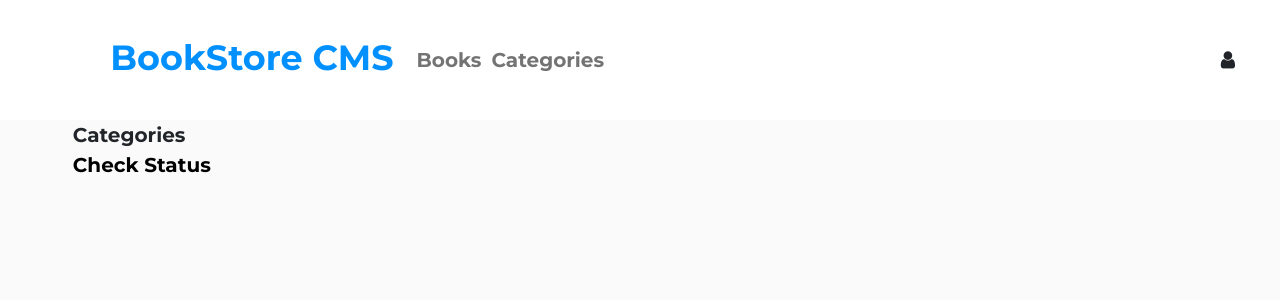
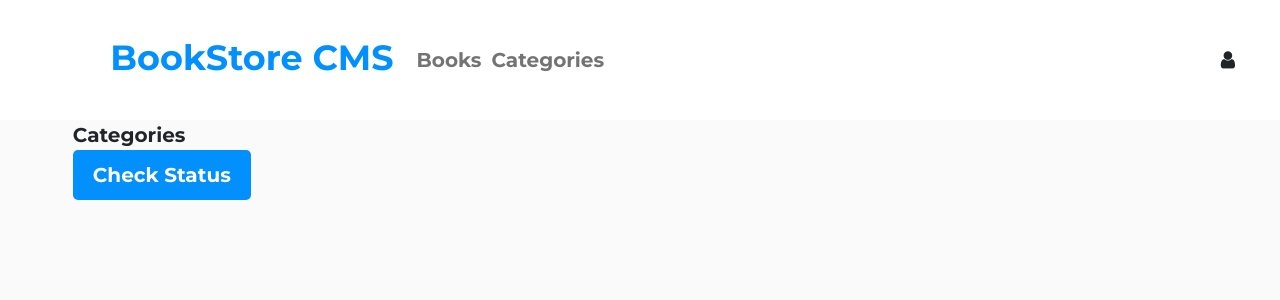
Before and after one commit to fernando-silvabr66/Bookstore, a React (Create React App) app: page /Bookstore/categories in a window 1280 px wide. Shown: the top 300 px of the page. Built offline with nearby package versions, Linux system fonts and the light colour scheme.

Commit message:
Update category style

```diff
--- a/src/pages/Categories.jsx
+++ b/src/pages/Categories.jsx
@@ -15,7 +15,7 @@ function Categories() {
     <div className={styles['categories-section']}>
       <div className={styles.heading}>Categories</div>
       <div className={styles.status}>{status}</div>
-      <button className={styles['check-status']} type="button" onClick={checkStatusHandler}>Check Status</button>
+      <button className="chk-status" type="button" onClick={checkStatusHandler}>Check Status</button>
     </div>
   );
 }
--- a/src/style/Categories.css
+++ b/src/style/Categories.css
@@ -12,23 +12,15 @@
   color: #121212;
 }
 
-.status {
-  font-family: 'RobotoSlab', sans-serif;
-  font-size: 2rem;
-  color: #121212;
-  height: 12rem;
-  display: flex;
-  justify-content: center;
-  align-items: center;
+.chk-status {
+  min-width: 15%;
+  background-color: var(--primary-clr);
+  color: var(--white-clr);
+  padding: 1rem 2rem;
+  border-radius: 5px;
+  transition: 0.4s;
 }
 
-.check-status {
-  width: 11.5rem;
-  height: 2.063rem;
-  padding: 0.438rem 1.188rem 0.5rem 1.375rem;
-  border-radius: 3px;
-  background-color: #0290ff;
-  border: 0;
-  color: #fff;
-  cursor: pointer;
+.chk-status:hover {
+  background-color: var(--secondary-clr);
 }
```
